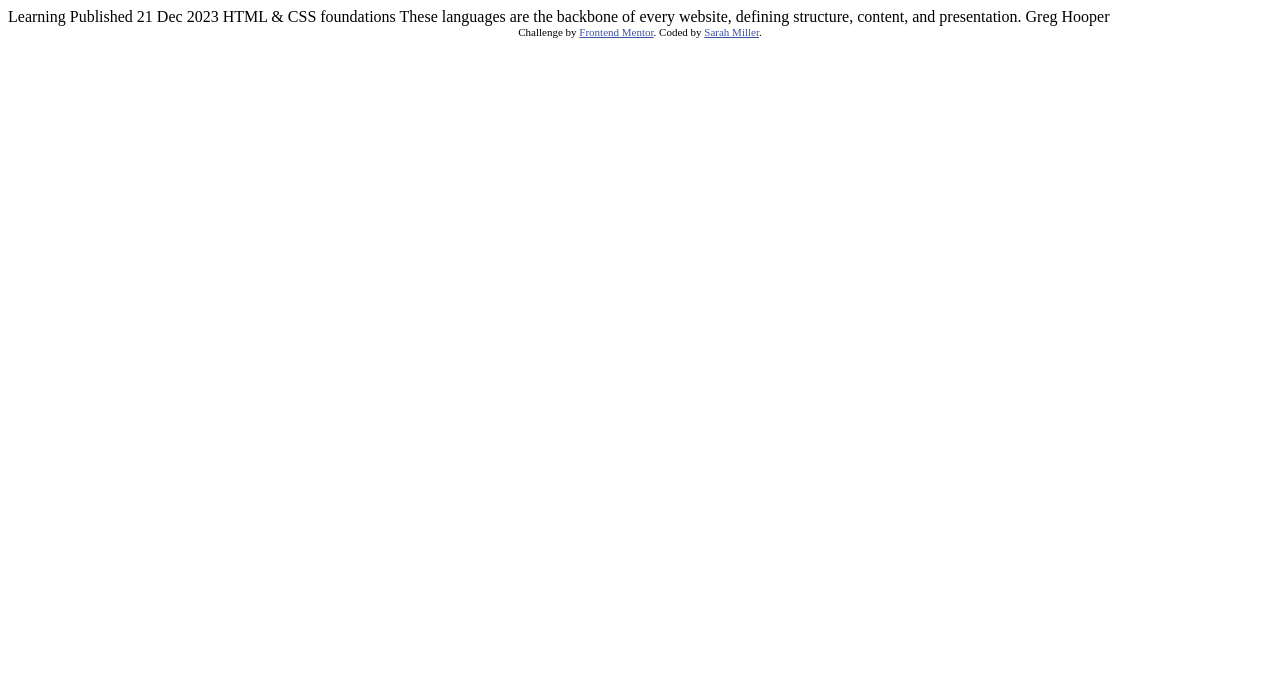
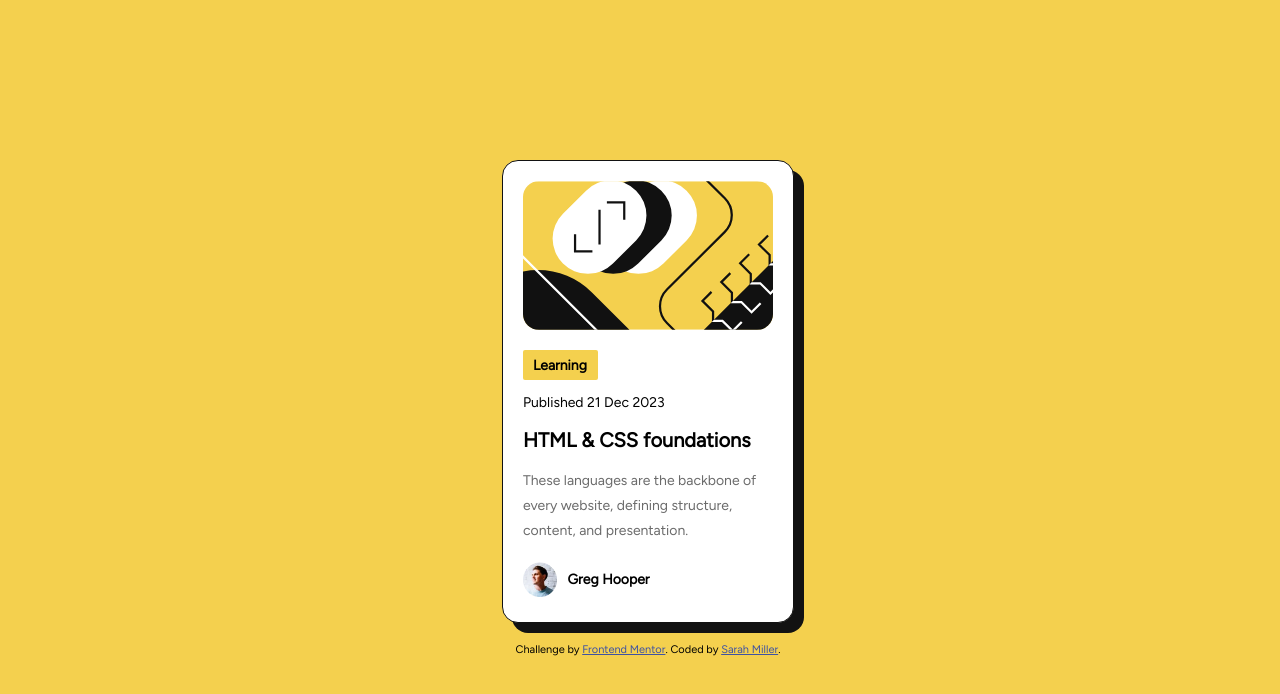
Before and after one commit to hmillersarah/fm-blog-card, a plain HTML site: page index.html in a window 1280 px wide. Drawn offline with Linux system fonts and the light colour scheme.

Commit message:
updated card

```diff
--- a/index.html
+++ b/index.html
@@ -6,20 +6,30 @@
 
   <link rel="icon" type="image/png" sizes="32x32" href="./assets/images/favicon-32x32.png">
   <link rel="stylesheet" href="./style.css">
+  <link href='https://fonts.googleapis.com/css?family=Figtree' rel='stylesheet'>
 
   <title>Frontend Mentor | Blog preview card</title>
 </head>
 <body>
-
-  Learning
-
-  Published 21 Dec 2023
-
-  HTML & CSS foundations
-
-  These languages are the backbone of every website, defining structure, content, and presentation.
-
-  Greg Hooper
+  <main>
+    <section>
+      <div class="card">
+        <img src="assets/images/illustration-article.svg" alt="" class="card-img">
+        <div class="content">
+          <div class="tag">
+            <h4>Learning</h4>
+          </div>
+          <p>Published 21 Dec 2023</p>
+          <h1>HTML & CSS foundations</h1>
+          <p class="desc">These languages are the backbone of every website, defining structure, content, and presentation.</p>
+          <div class="author">
+            <img src="assets/images/image-avatar.webp" alt="Greg Hooper">
+            <p>Greg Hooper</p>
+          </div>
+        </div>
+      </div>
+    </section>
+  </main>
 
   <div class="attribution">
     Challenge by <a href="https://www.frontendmentor.io?ref=challenge" target="_blank">Frontend Mentor</a>.
--- a/style.css
+++ b/style.css
@@ -1,11 +1,123 @@
 :root {
+    --yello: hsl(47, 88%, 63%);
+    --card-bg: hsl(0, 0%, 100%);
+    --card-black: hsl(0, 0%, 7%);
+    --card-gray: hsl(0, 0%, 42%);
     --link: hsl(228, 45%, 44%);
 }
 
+body {
+    background-color: var(--yello);
+    position: absolute;
+    width: 100%;
+    height: 100%;
+    display: flex;
+    flex-direction: column;
+    justify-content: center;
+    align-items: center;
+    font-family: 'Figtree';
+}
+
+.card {
+    background-color: var(--card-bg);
+    padding: 20px;
+    border: 1px solid;
+    border-color: var(--card-black);
+    border-radius: 1em;
+    box-shadow: 10px 10px 0px var(--card-black);
+}
+
+.card-img {
+    border-radius: 1em;
+    display: block;
+    margin-left: auto;
+    margin-right: auto;
+}
+
+h1 {
+    font-weight: bolder;
+}
+
+h1:hover {
+    color: var(--yello);
+}
+
+h4 {
+    font-weight: bold;
+}
+
+.tag {
+    background-color: var(--yello);
+    padding: 0px 10px;
+    height: 30px;
+    width: 60px;
+    margin-top: 30px;
+    border-radius: 2px;
+    display: flex;
+    align-items: center;
+}
+
+.desc {
+    line-height: 25px;
+    color: var(--card-gray);
+}
+
+.author {
+    font-weight: bold;
+    display: flex;
+    flex-direction: row;
+    align-items: center;
+}
+
+.author img {
+    height: 35px;
+}
+
+.author p {
+    margin-left: 10px;
+}
+
 .attribution {
-    font-size: 11px; text-align: center;
+    font-size: 11px;
+    text-align: center;
+    margin-top: 20px;
 }
 
 .attribution a {
     color: var(--link);
 }
+
+@media screen and (min-width: 1440px) {
+    .card {
+        width: 350px;
+        height: 500px;
+    }
+
+    .content {
+        margin-left: 10px;
+    }
+}
+
+@media screen and (max-width: 1439px) {
+    .card {
+        width: 250px;
+        height: 450;
+    }
+
+    .card-img {
+        width: 250px;
+    }
+
+    h1 {
+        font-size: 20px;
+    }
+
+    h4, p {
+        font-size: 14px;
+    }
+
+    .tag {
+        margin-top: 20px;
+        width: 55px;
+    }
+}
```
